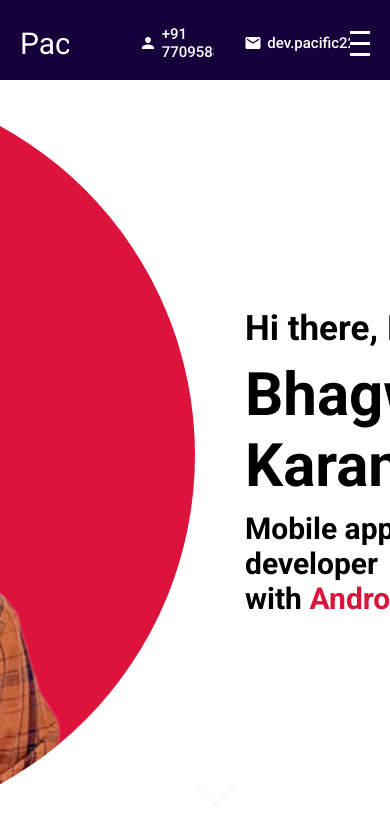
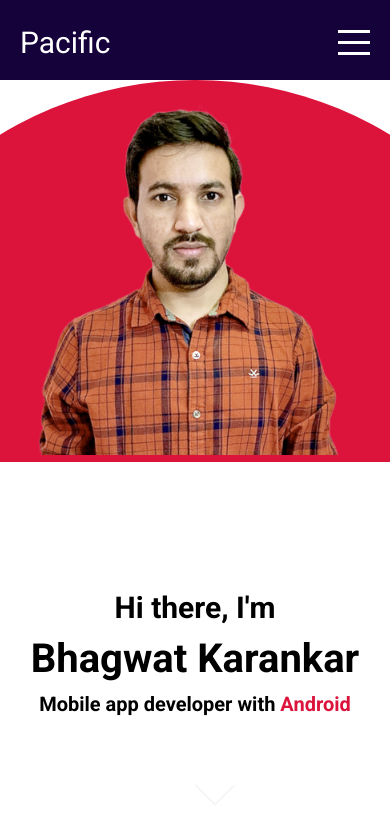
Before and after one commit to dev-pacific22/react-my-portfolio, a React (Create React App) app: page / in a window 390 px wide. Shown: the top 822 px of the page. Built offline with nearby package versions, Linux system fonts and the light colour scheme.

Commit message:
Added responsive design for intro, portfolio and topbar.

```diff
--- a/src/components/intro/intro.scss
+++ b/src/components/intro/intro.scss
@@ -3,6 +3,11 @@
 .intro {
   background-color: $mainColor;
   display: flex;
+
+  @include mobile {
+    flex-direction: column;
+    align-items: center;
+  }
   .left {
     flex: 0.5;
     overflow: hidden;
@@ -16,8 +21,15 @@
       align-items: flex-end;
       justify-content: center;
       float: right;
+      @include mobile {
+        align-items: flex-start;
+      }
       img {
         height: 85%;
+
+        @include mobile {
+          height: 50%;
+        }
       }
     }
   }
@@ -31,15 +43,33 @@
       display: flex;
       flex-direction: column;
       justify-content: center;
+
+      @include mobile {
+        padding-left: 0;
+        align-items: center;
+      }
       h1 {
         font-size: 60px;
         margin: 10px 0px;
+
+        @include mobile {
+          font-size: 40px;
+        }
       }
       h2 {
         font-size: 35px;
+
+        @include mobile {
+          font-size: 30px;
+        }
       }
       h3 {
         font-size: 30px;
+
+        @include mobile {
+          font-size: 20px;
+        }
+
         span {
           font-size: inherit;
           color: crimson;
--- a/src/components/portfolio/portfolio.scss
+++ b/src/components/portfolio/portfolio.scss
@@ -4,14 +4,24 @@
   display: flex;
   flex-direction: column;
   align-items: center;
+
   h1 {
     font-size: $sectionHeaderFontSize;
+    margin-top: 5px;
+    @include mobile {
+      font-size: $mobileSectionHeaderFontSize;
+    }
   }
   ul {
     margin: 10px;
     padding: 0px;
     list-style: none;
     display: flex;
+    @include mobile {
+      flex-wrap: wrap;
+      justify-content: center;
+    }
+
     li {
       font-size: 16px;
       margin-right: 50px;
@@ -30,6 +40,9 @@
     align-items: center;
     justify-content: center;
     flex-wrap: wrap;
+    @include mobile {
+      width: 100%;
+    }
     .item {
       width: 350px;
       height: 300px;
@@ -42,7 +55,16 @@
       justify-content: center;
       position: relative;
       transition: all 1s ease;
+      border-radius: 5px;
       cursor: pointer;
+
+      @include mobile {
+        width: 140px;
+        height: 115px;
+        margin: 10px 10px;
+        border: 4px, solid, "#ACC";
+        padding: 0;
+      }
       img {
         width: 100%;
         height: 100%;
--- a/src/components/portfoliolist/portfolioList.scss
+++ b/src/components/portfoliolist/portfolioList.scss
@@ -1,9 +1,15 @@
 @import "../../global.scss";
+
 .portfolioList {
   font-size: 16px;
   margin-right: 50px;
   padding: 10px;
   border-radius: 10px;
+  cursor: pointer;
+
+  @include mobile {
+    margin-right: 20px;
+  }
 
   &.active {
     background-color: $secondaryColor;
--- a/src/components/topbar/topbar.scss
+++ b/src/components/topbar/topbar.scss
@@ -30,6 +30,9 @@
         display: flex;
         align-items: center;
         margin-left: 30px;
+        @include mobile {
+          display: none;
+        }
         .icon {
           font-size: 18px;
           margin-right: 5px;
--- a/src/global.scss
+++ b/src/global.scss
@@ -5,3 +5,13 @@
 $topbarHeight: 80px;
 $menubarWidth: 300px;
 $sectionHeaderFontSize: 50px;
+
+// Responsive web design work
+
+$width: 768px;
+$mobileSectionHeaderFontSize: 20px;
+@mixin mobile {
+  @media (max-width: #{$width}) {
+    @content;
+  }
+}
```
